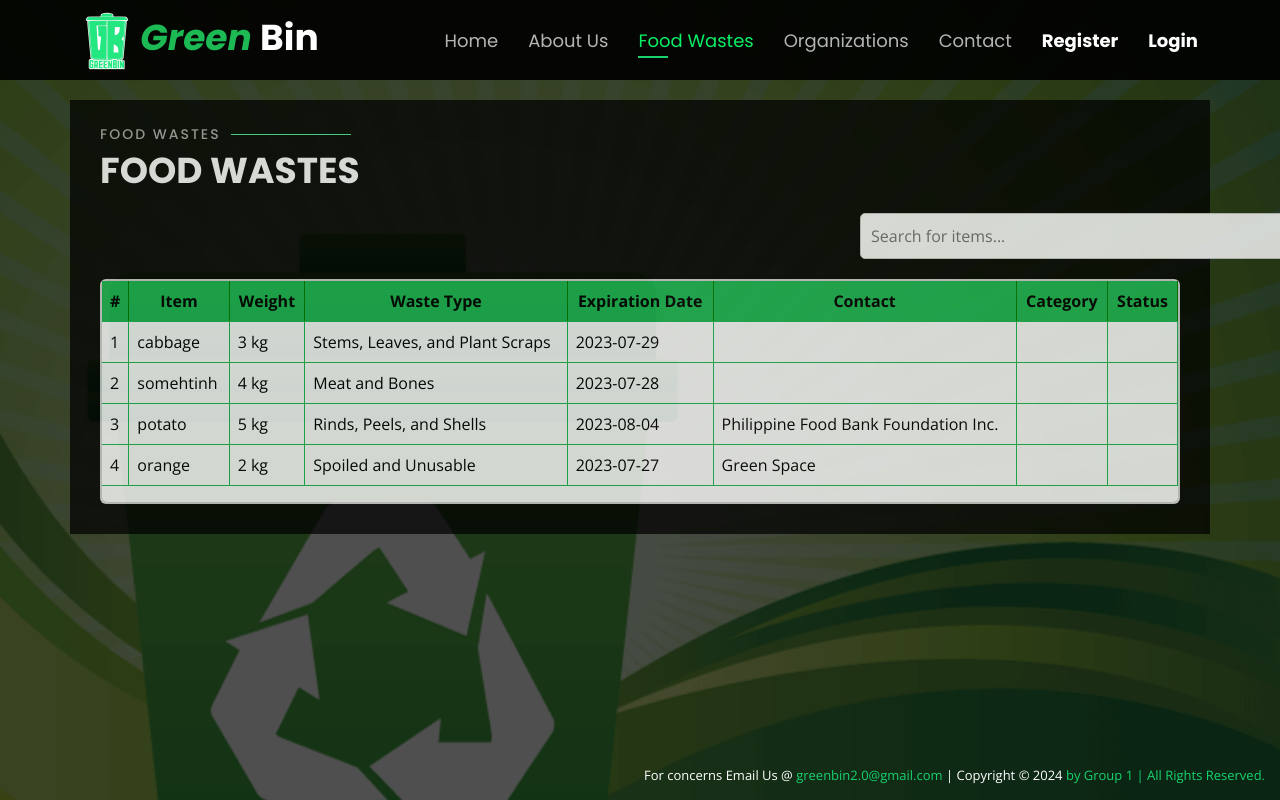
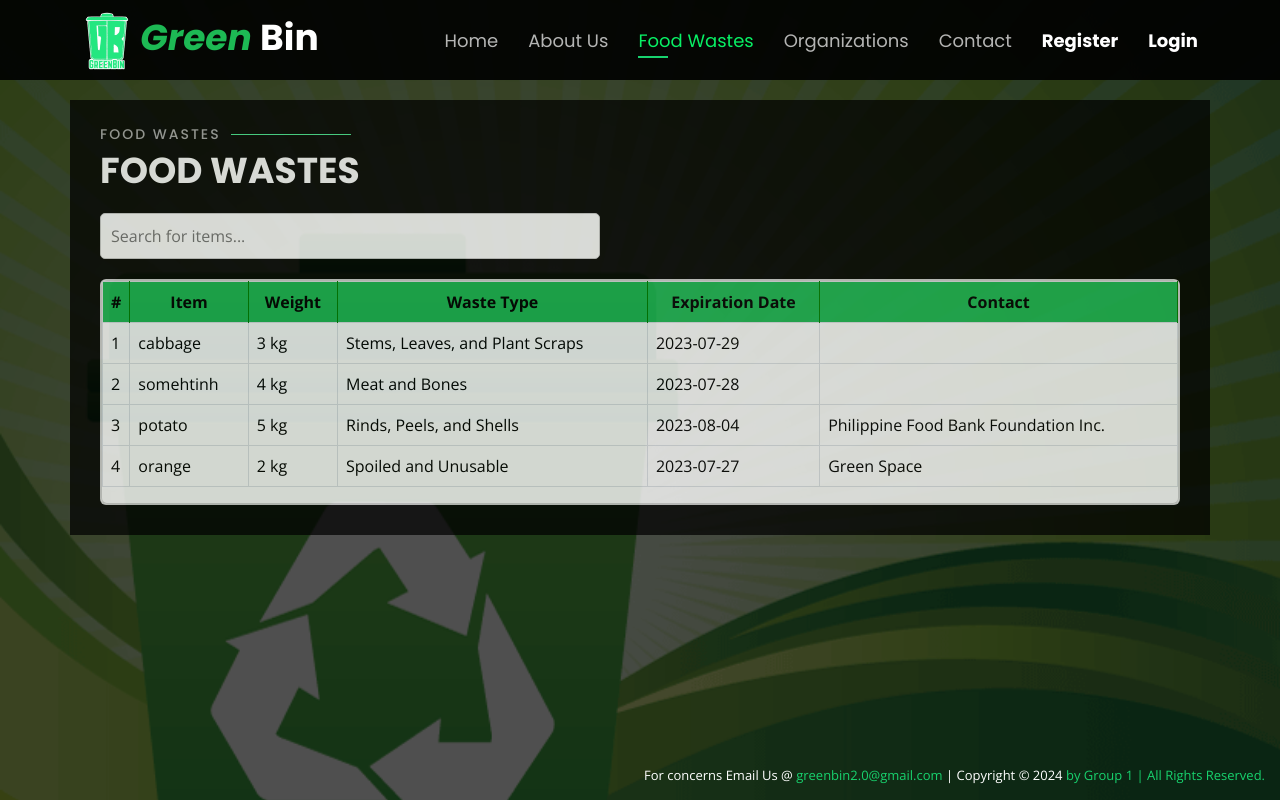
Before and after one commit to Mark017-CS/greenbin2.0, a PHP site: page / in a window 1280 px wide, after a click on "Food Wastes". Run offline with PHP 8.4, Linux system fonts and the light colour scheme; data comes from the database, SQL or seed files in the repository; data that the repository does not hold is empty; some libraries are stand-ins or nearby versions.

Commit message:
Category and Status removed

```diff
--- a/index.php
+++ b/index.php
@@ -306,13 +306,14 @@ $home = mysqli_fetch_array($resultHome);
       <h2>Food Wastes</h2>
       <p>Food Wastes</p>
       <input type="text" id="myInput" placeholder="Search for items..."
-          style="padding: 10px; border-radius: 5px; border: 1px solid #ccc; width: 500px; font-size: 16px; margin-left: 760px; margin-bottom: 20px;">
+        style="padding: 10px; border-radius: 5px; border: 1px solid #ccc; width: 100%; max-width: 500px; font-size: 16px; margin-bottom: 20px;">
     </div>
 
-      <div class="card card-primary col-lg-12">
+    <div class="card card-primary">
       <div class="card">
         <div class="card-body p-0">
-            <table class="table" id="myTable" style="border: #1DB954;">
+          <div class="table-responsive">
+            <table class="table table-bordered" id="myTable">
               <thead>
               <tr>
                   <th
@@ -325,9 +326,6 @@ $home = mysqli_fetch_array($resultHome);
                   <th style="text-align: center; border-right: 1px solid green; background-color: #1DB954;">Expiration
                     Date</th>
                   <th style="text-align: center; border-right: 1px solid green; background-color: #1DB954;">Contact</th>
-                  <th style="text-align: center; border-right: 1px solid green; background-color: #1DB954;">Category
-                  </th>
-                  <th style="text-align: center; border-right: 1px solid green; background-color: #1DB954;">Status</th>
                 </tr>
               </thead>
               <tbody>
@@ -337,31 +335,13 @@ $home = mysqli_fetch_array($resultHome);
                 $cc = 1;
                 while ($pii = mysqli_fetch_array($rr)) {
                   ?>
-                  <tr style="border-bottom: 1px solid #1DB954;">
-                    <td style="border-right: 1px solid #1DB954;">
-                      <?= $cc ?>
-                    </td>
-                    <td style="border-right: 1px solid #1DB954;">
-                      <?= $pii['item'] ?>
-                    </td>
-                    <td style="border-right: 1px solid #1DB954;">
-                      <?= $pii['weight'] ?> kg
-                    </td>
-                    <td style="border-right: 1px solid #1DB954;">
-                      <?= $pii['wasteType'] ?>
-                    </td>
-                    <td style="border-right: 1px solid #1DB954;">
-                      <?= $pii['xdate'] ?>
-                    </td>
-                    <td style="border-right: 1px solid #1DB954;">
-                      <?= $pii['contact'] ?>
-                    </td>
-                    <td style="border-right: 1px solid #1DB954;">
-                      <?= $pii['category'] ?>
-                    </td>
-                    <td style="border-right: 1px solid #1DB954;">
-                      <?= $pii['Status'] ?>
-                    </td>
+                  <tr>
+                    <td><?= $cc ?></td>
+                    <td><?= $pii['item'] ?></td>
+                    <td><?= $pii['weight'] ?> kg</td>
+                    <td><?= $pii['wasteType'] ?></td>
+                    <td><?= $pii['xdate'] ?></td>
+                    <td><?= $pii['contact'] ?></td>
                   </tr>
                   <?php
                   $cc++;
@@ -372,9 +352,12 @@ $home = mysqli_fetch_array($resultHome);
           </div>
         </div>
       </div>
+    </div>
+
     <?php if ($userLoggedIn): ?>
     <form role="form" action="include/user.php" method="post" enctype="multipart/form-data" class="attractive-form"
       onsubmit="return validateForm()">
+      <div class="card" style="background: rgba(0, 0, 0, 0.9); opacity: 0.8;">
         <div class="card-body">
           <div class="form-group">
             <label for="item">Item</label>
@@ -384,7 +367,6 @@ $home = mysqli_fetch_array($resultHome);
             <label for="weight">Weight</label>
             <input type="text" class="form-control" name="weight" id="weight" placeholder="Enter weight" required
               pattern="[0-9]+" title="Input must be numerical">
-
             <div class="invalid-feedback">Please enter a numerical value for weight.</div>
           </div>
           <div class="form-group">
@@ -438,20 +420,18 @@ $home = mysqli_fetch_array($resultHome);
               </div>
             </div>
           </div>
-
         </div>
-          <div class="card-footer">
+        <div class="card-footer text-center">
           <button type="submit" name="add-waste" class="btn btn-primary">Add Waste</button>
         </div>
+      </div>
     </form>
-
     <?php endif; ?>
 
   </div>
-
-
 </section>
 <!-- End wastes Section -->
+
 
 
   <!-- ======= Orgs Section ======= -->
```
Also changed, not shown: admin/admin.php (+0 -63 lines), admin/include/adminConfig.php (+2 -20 lines). Lines whose indentation alone changed are shown as unchanged.
